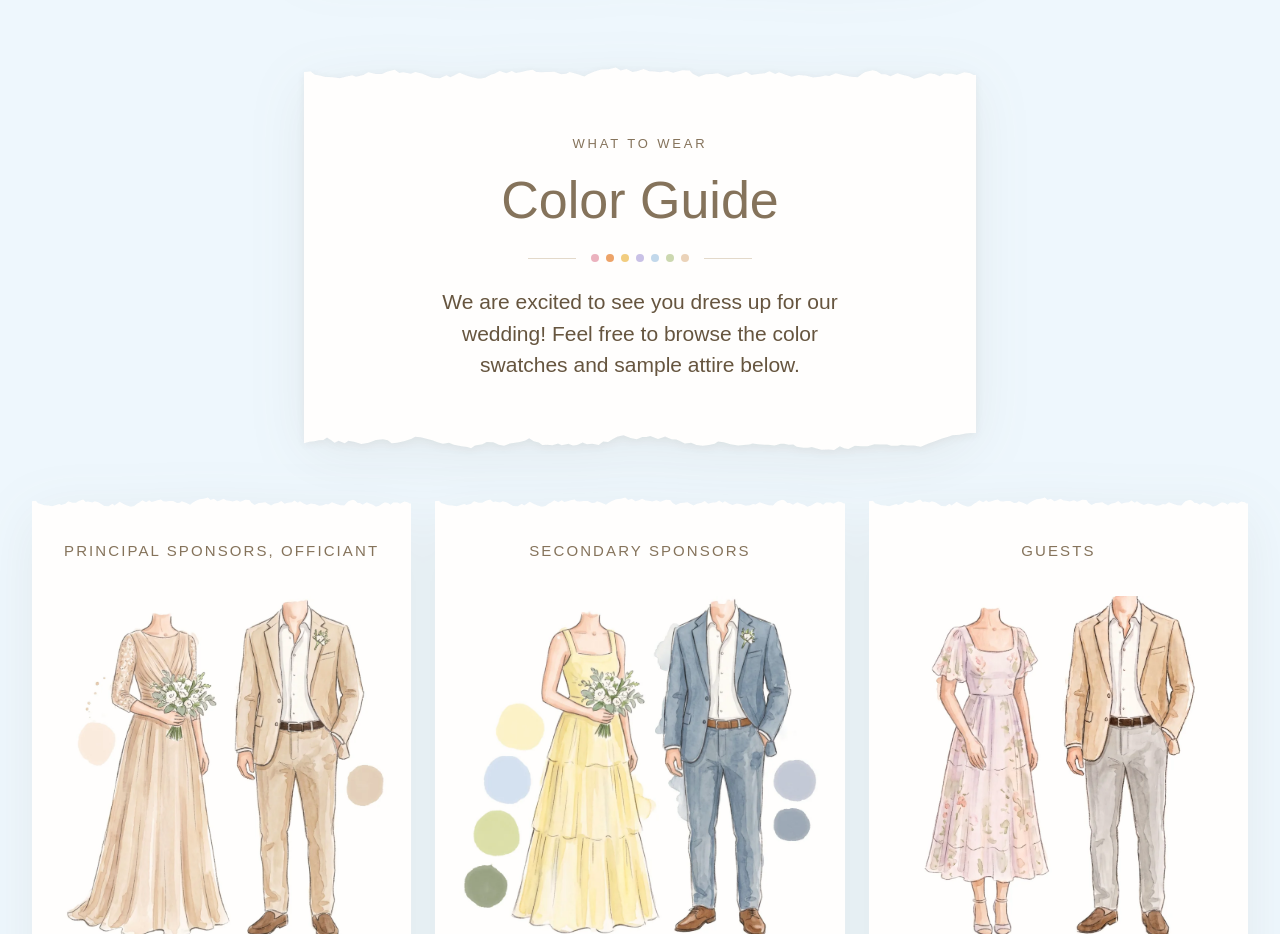
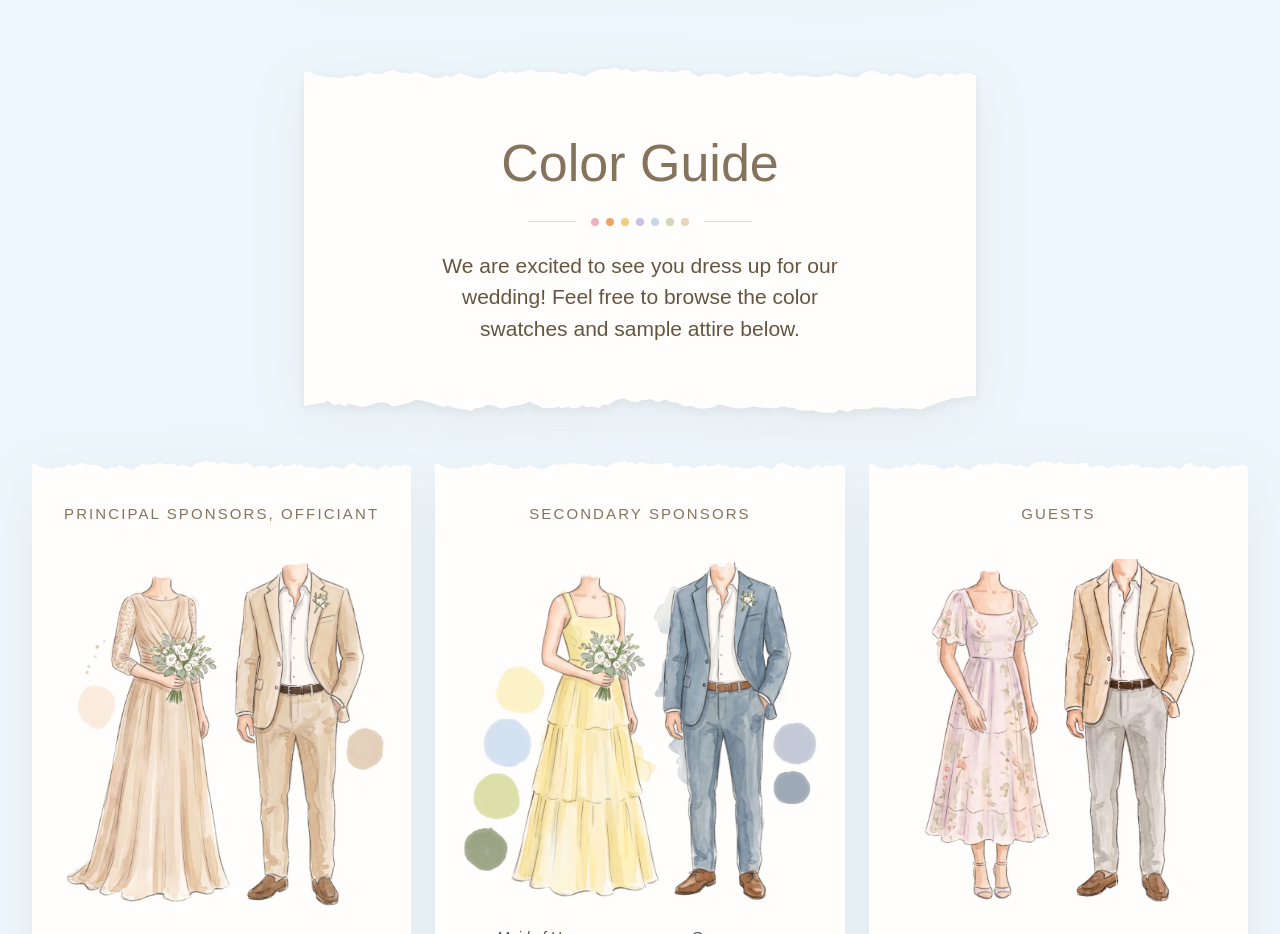
Before and after one commit to ZoeHatdog/WeddingWebsite, a Next.js app: page / in a window 1280 px wide. Shown: the part 2580-3514 px from the top of the page. Built offline with nearby package versions, Linux system fonts and the light colour scheme; no server answers; a web font is replaced by a local one.

Commit message:
Comment out 'What to wear' paragraph
Commented out the 'What to wear' eyebrow paragraph in the attire section.

```diff
--- a/app/page.tsx
+++ b/app/page.tsx
@@ -105,7 +105,7 @@ export default function Home() {
         <section className="band attire" id="attire" aria-labelledby="attire-title">
           <div className="frame">
             <div className="paper paper--card attire__head">
-              <p className="eyebrow caps">What to wear</p>
+              {/*  <p className="eyebrow caps">What to wear</p>  */}
               <h2 className="attire__title" id="attire-title">Color Guide</h2>
               <Ornament />
               <p className="attire__hint">We are excited to see you dress up for our wedding! Feel free to browse the color swatches and sample attire below.</p>
```
